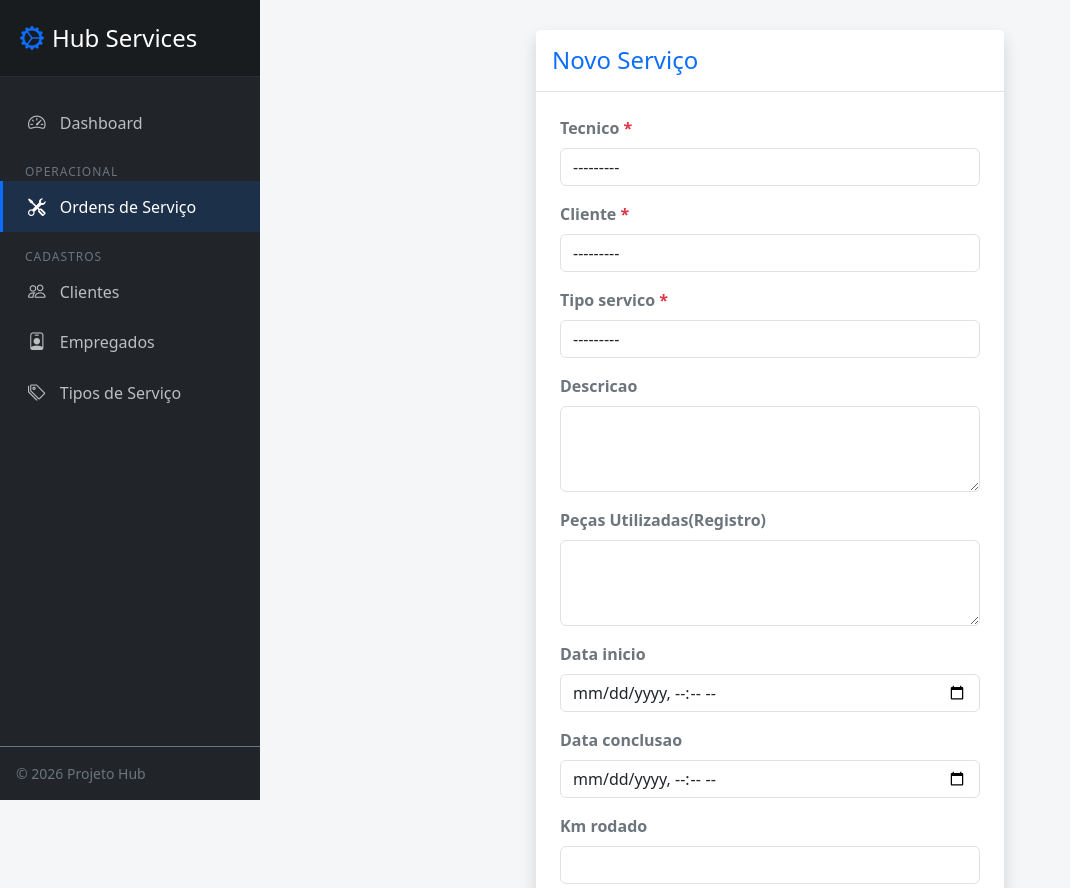
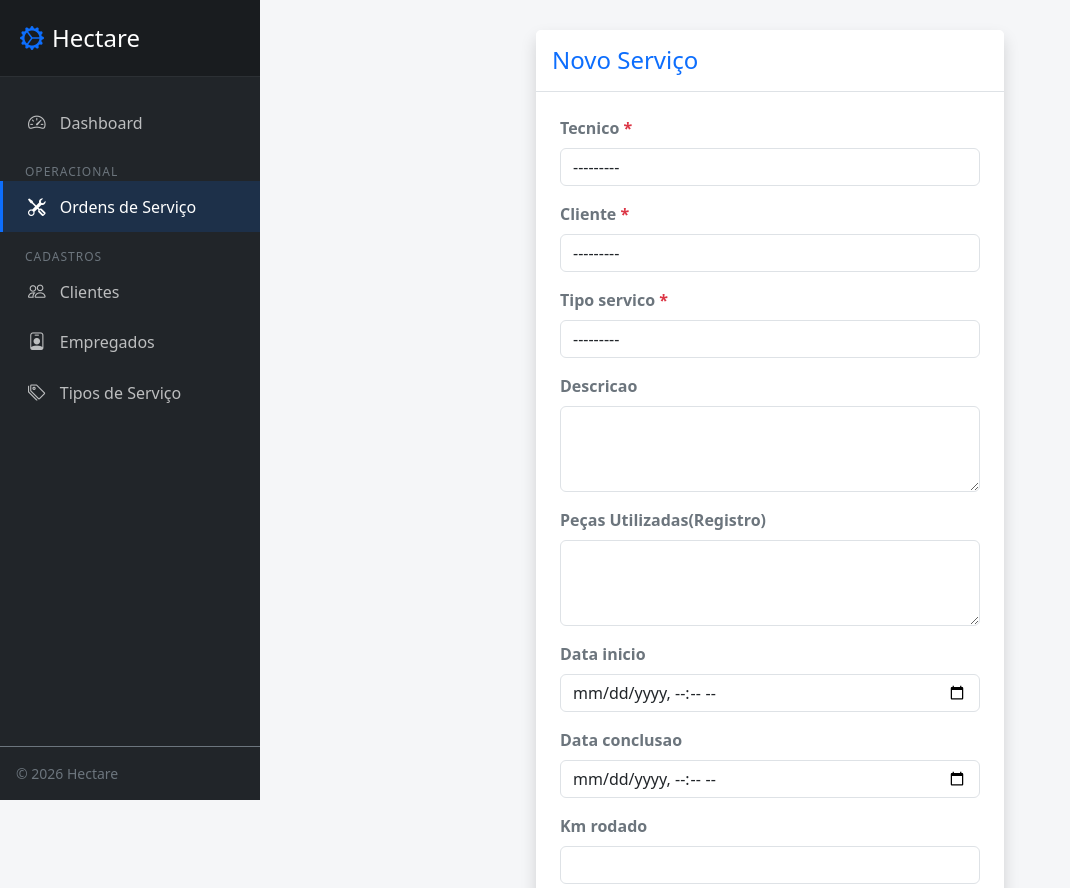
Before and after one commit to Vaz15k/projeto_hectare, a Django app: page /servicos/criar/ in a window 1280 px wide. Shown: the top 888 px of the page, without its empty margins (0-1070 px from the left). Run offline with Django 5.2, Linux system fonts and the light colour scheme; data that the repository does not hold is empty.

Commit message:
Atualiza título e cabeçalho para "Hectare" no template base

```diff
--- a/templates/base.html
+++ b/templates/base.html
@@ -3,7 +3,7 @@
 <head>
     <meta charset="UTF-8">
     <meta name="viewport" content="width=device-width, initial-scale=1.0">
-    <title>{% block title %}Hub de Serviços{% endblock %}</title>
+    <title>{% block title %}Hectare{% endblock %}</title>
     <!-- Bootstrap 5 CSS -->
     <link href="https://cdn.jsdelivr.net/npm/bootstrap@5.3.2/dist/css/bootstrap.min.css" rel="stylesheet">
     <!-- Bootstrap Icons -->
@@ -109,7 +109,7 @@
     <nav id="sidebar">
         <div class="sidebar-header d-flex align-items-center gap-2">
             <i class="bi bi-gear-wide-connected fs-4 text-primary"></i>
-            <h4 class="mb-0">Hub Services</h4>
+            <h4 class="mb-0">Hectare</h4>
         </div>
 
         <ul class="list-unstyled components">
@@ -147,7 +147,7 @@
         </ul>
 
         <div class="p-3 border-top border-secondary text-secondary small">
-            &copy; 2026 Projeto Hub
+            &copy; 2026 Hectare
         </div>
     </nav>
 
```
